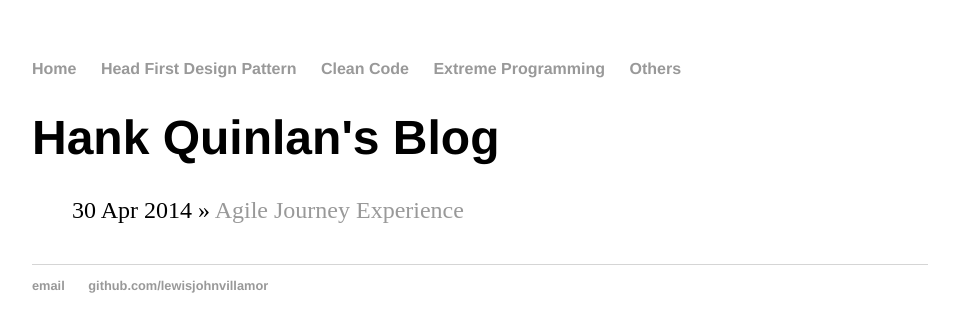
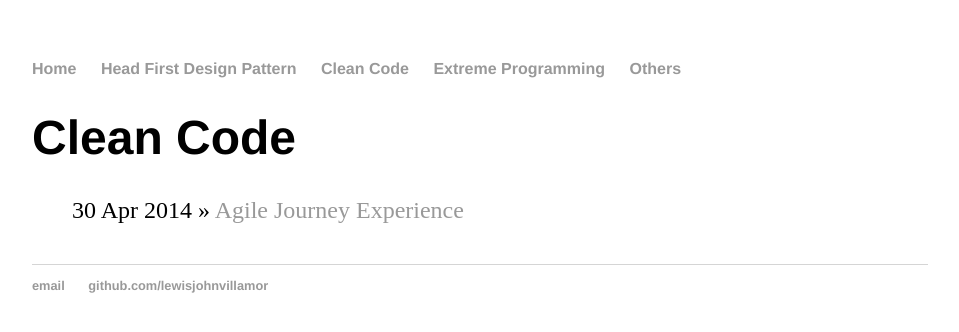
Before and after one commit to lewisjohnvillamor/lewisjohnvillamor.github.io, a Jekyll site: the page built from cleancode/index.html, in a window 1280 px wide. Shown: the top 332 px of the page, without its empty margins (160-1119 px from the left). Built offline with Jekyll 4.4.1, drawn with Linux system fonts in a browser that asks for light colours.

Commit message:
Update index.html

```diff
--- a/cleancode/index.html
+++ b/cleancode/index.html
@@ -1,6 +1,6 @@
 ---
 layout: default
-title: Hank Quinlan's Blog
+title: Clean Code
 ---
 <h1>{{ page.title }}</h1>
 <ul class="posts">
```
